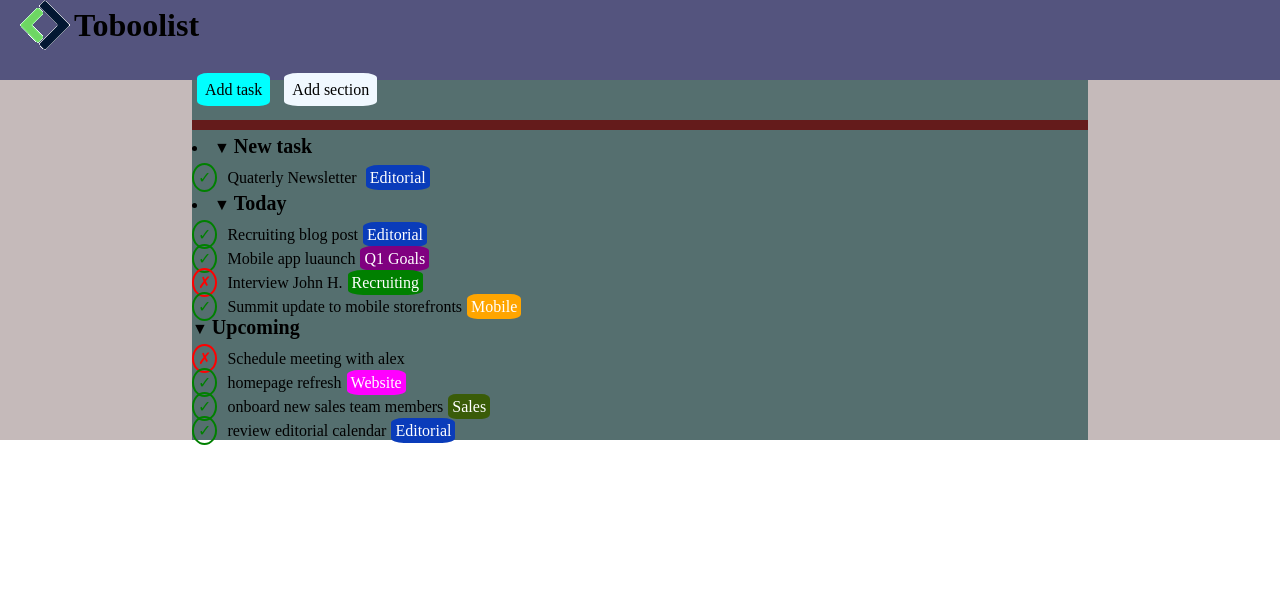
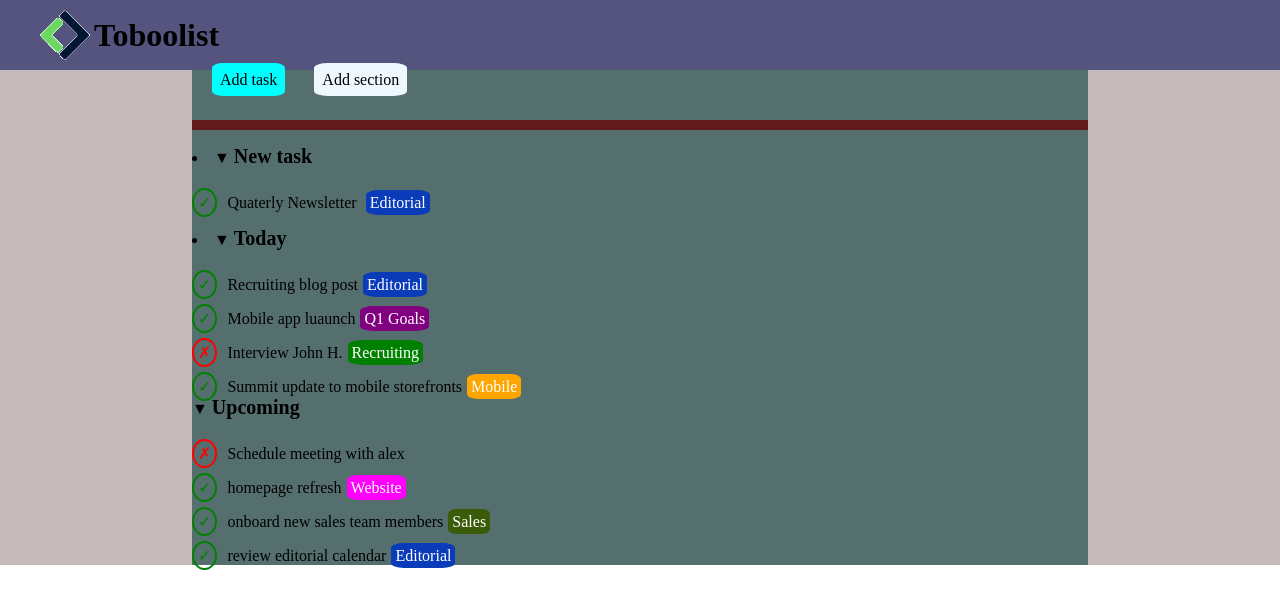
Before and after one commit to andrealangianese/html-css-toboolist, a plain HTML site: page index.html in a window 1280 px wide. Drawn offline with Linux system fonts and the light colour scheme.

Commit message:
da sostituire ul centralizzati

```diff
--- a/style.css
+++ b/style.css
@@ -9,12 +9,14 @@
 
 /* intestazione */
 .space {
-    height: 50px;
+    min-height: 60px;
+    vertical-align: middle;
     border-bottom: 10px solid rgb(100, 27, 27);
 }
+
 .sfondo-intestazione {
     background-color: rgb(84, 84, 126);
-    height: 80px;
+    padding: 10px 20px;
 }
 
 .immagine-logo {
@@ -41,6 +43,8 @@
     border-radius: 15%;
     margin: 5px;
     vertical-align: middle;
+    margin-left: 20px;
+    margin-top: 20px;
 }
 
 .blue-botton {
@@ -58,11 +62,11 @@
 
 ul {
     list-style: none;
-    padding-top: 5px;
+    padding-top: 10px;
 }
 
 li {
-    padding-top: 5px;
+    padding-top: 15px;
 }
 
 .titoli-enfatizzati {
```
